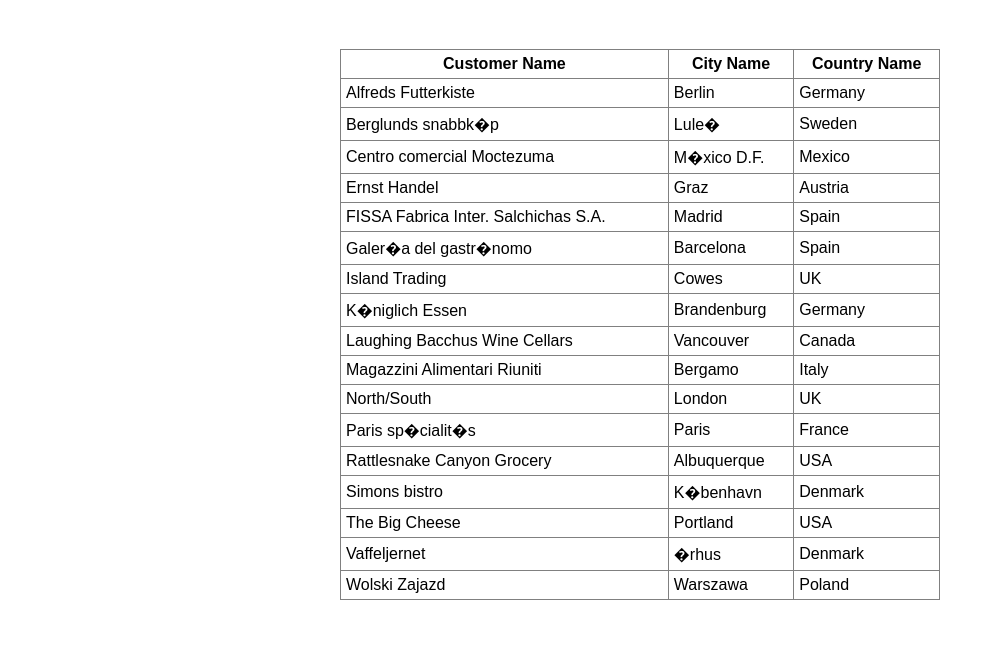
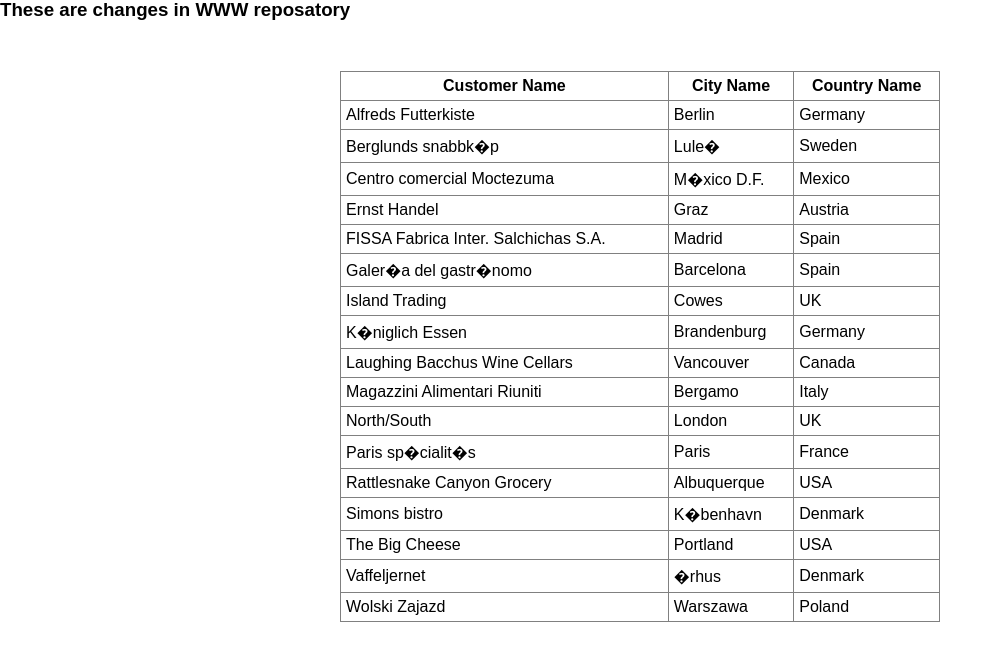
Before and after one commit to sudhakarlahane23/TestProject, a plain HTML site: page index.html in a window 1280 px wide. Shown: the part 131-803 px from the top of the page, without its empty margins (0-1003 px from the left). Drawn offline with nearby package versions, Linux system fonts and the light colour scheme.

Commit message:
This is third commit from www repository

```diff
--- a/index.html
+++ b/index.html
@@ -20,6 +20,7 @@
 <h1>This is change made in www local folder</h1>
 
 <h2>These are another changes on www repositort</h2>
+<h3>These are changes in WWW reposatory</h3>
   <table border="1" cellspacing="0" cellpadding="0">
     <tr>
       <th>Customer Name</th>
```
